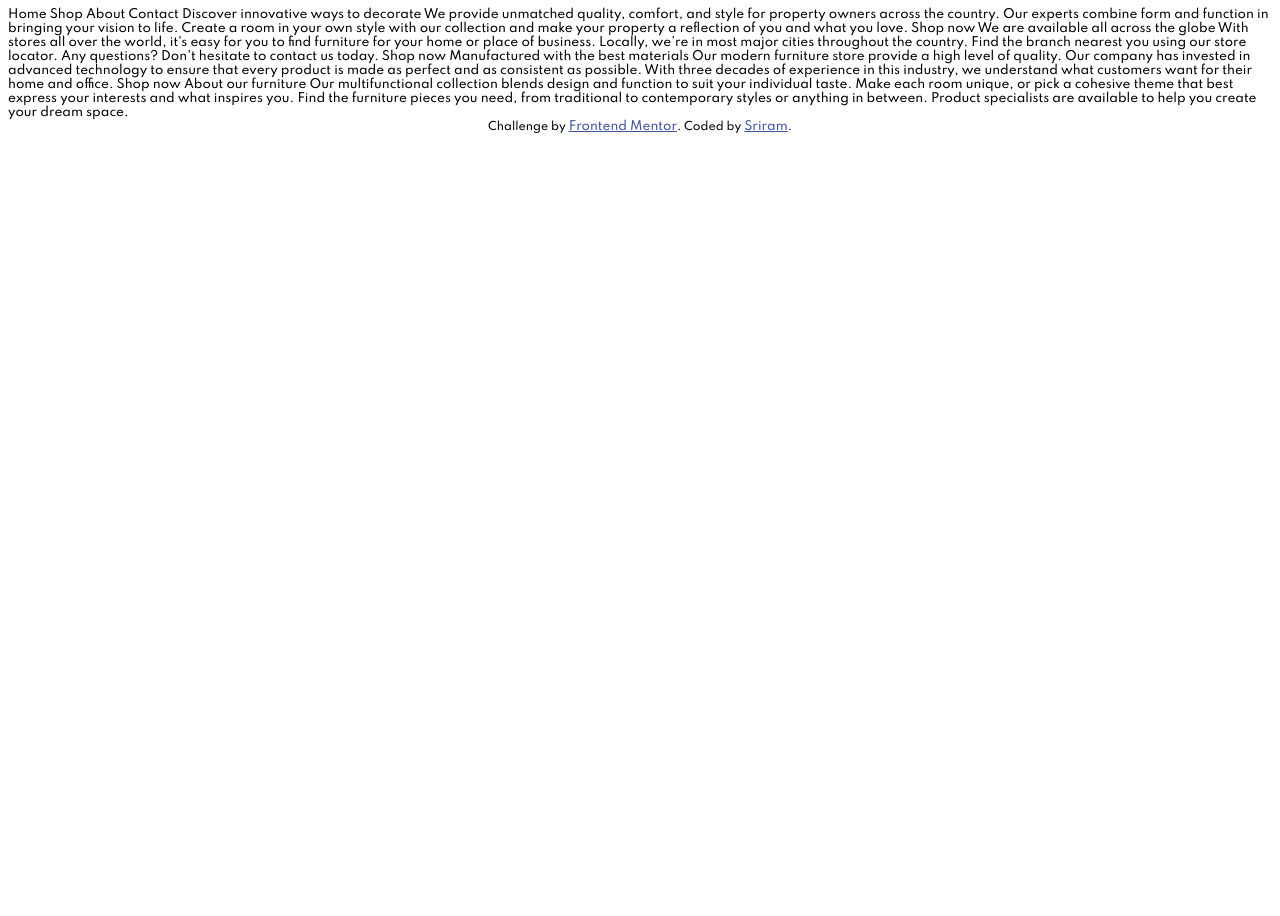
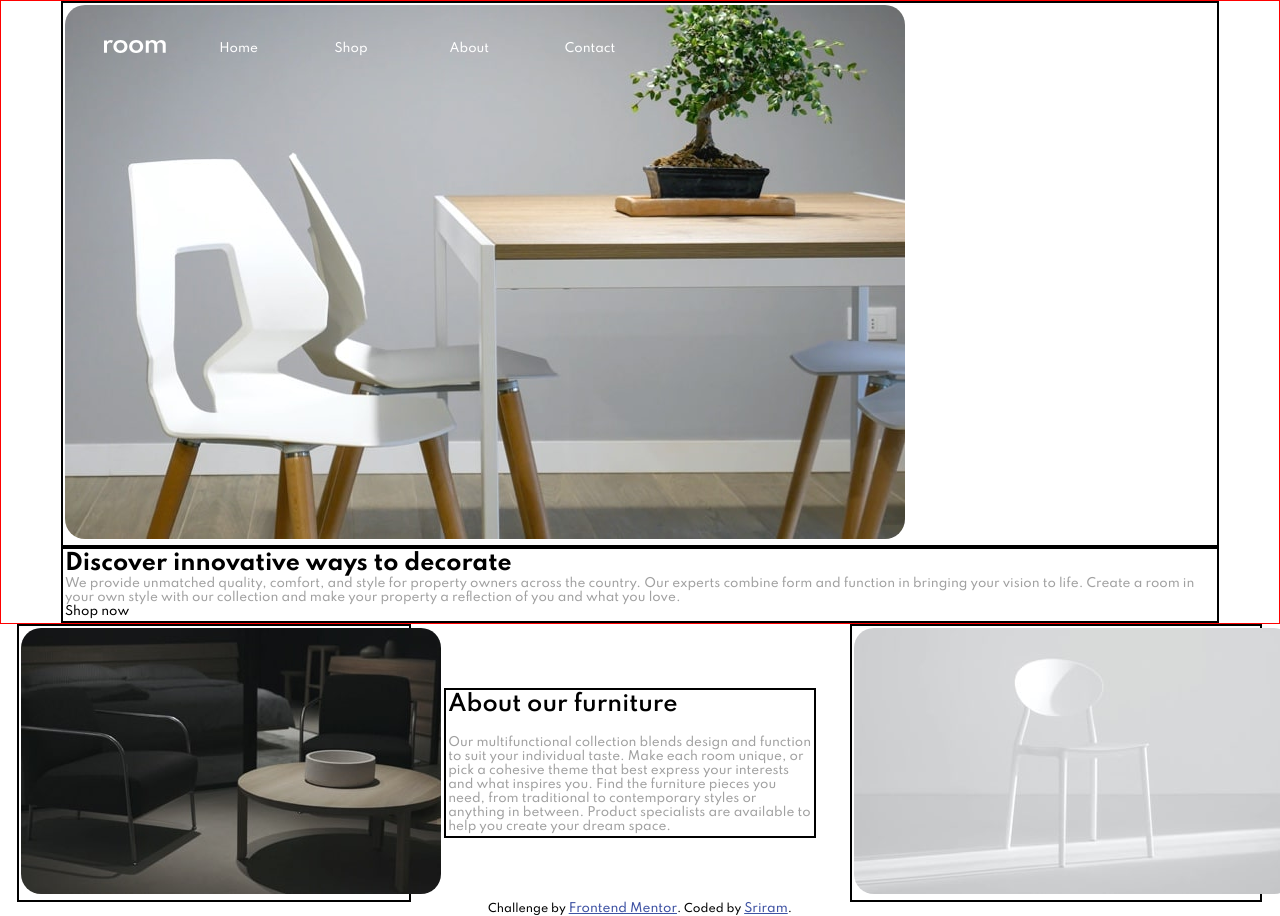
Before and after one commit to sr347012/frontEndMentorProjects-roomHomepage, a plain HTML site: page index.html in a window 1280 px wide. Before the commit the page ends 800 px from the top, so only its background shows below. Drawn offline with Linux system fonts and the light colour scheme.

Commit message:
initial version

```diff
--- a/index.html
+++ b/index.html
@@ -18,45 +18,106 @@
   </style>
 </head>
 <body>
-  Home
-  Shop
-  About
-  Contact
+  <div class="container">
 
+  <header class="header">
+
+      <ul class="nav-list">
+        <li class="nav-link">
+          <img src="./logo.svg" alt=""></li>
+        <li class="nav-link">Home</li>
+        <li class="nav-link">Shop</li>
+        <li class="nav-link">About</li>
+        <li class="nav-link">Contact</li>
+      </ul>
+  </header>
+  <main>
+    <div class="grid-items">
+      <div class="grid-main">
+        <section class="section-class grid-main-item">
+          <img src="desktop-image-hero-1.jpg" alt="">
+        </section>
+
+        <section class="section-class grid-main-item ">
+          <div class="card-section-heading">
             Discover innovative ways to decorate
+          </div>
 
+          <div class="card-section-text">
             We provide unmatched quality, comfort, and style for property owners across the country.
             Our experts combine form and function in bringing your vision to life. Create a room in your
             own style with our collection and make your property a reflection of you and what you love.
+          </div>
 
           Shop now
+        </section>
 
+      </div>
+      <!-- <section class="">
+        <img src="desktop-image-hero-2.jpg" alt="">
+      </section>
+
+      <section class="section-class">
+        <div class="card-section-heading">
           We are available all across the globe
 
+        </div>
+        <div class="card-section-text">
           With stores all over the world, it's easy for you to find furniture for your home or place of business.
           Locally, we’re in most major cities throughout the country. Find the branch nearest you using our
           store locator. Any questions? Don't hesitate to contact us today.
 
+        </div>
         Shop now
 
+      </section>
+
+      <section class="section-class">
+        <section class="">
+          <img src="desktop-image-hero-3.jpg" alt="">
+        </section>
+        <div class="card-section-heading">
           Manufactured with the best materials
 
+        </div>
+        <div class="card-section-text">
           Our modern furniture store provide a high level of quality. Our company has invested in advanced technology
           to ensure that every product is made as perfect and as consistent as possible. With three decades of
           experience in this industry, we understand what customers want for their home and office.
 
+        </div>
+
         Shop now
 
+      </section> -->
+      <section class="section-class">
+        <img src="image-about-dark.jpg" alt="">
+      </section>
+      <section  class="section-class">
+        <div class="about-card-heading">
           About our furniture
-
+        </div>
+        <div class="card-section-text">
           Our multifunctional collection blends design and function to suit your individual taste.
           Make each room unique, or pick a cohesive theme that best express your interests and what
           inspires you. Find the furniture pieces you need, from traditional to contemporary styles
           or anything in between. Product specialists are available to help you create your dream space.
+        </div>
+
+      </section>
+      <section class="section-class">
+        <img src="image-about-light.jpg" alt="">
+      </section>
+    </div>
+
+
+  </main>
 
   <div class="attribution">
     Challenge by <a href="https://www.frontendmentor.io?ref=challenge" target="_blank">Frontend Mentor</a>.
     Coded by <a href="#">Sriram</a>.
   </div>
+</div>
+
 </body>
 </html>
--- a/styles.css
+++ b/styles.css
@@ -26,8 +26,121 @@
 
 /* --Family: [Spartan](https://fonts.google.com/specimen/Spartan) */
 /* - Weights: 500, 600, 700 */
+:root {
+--DarkGray : hsl(0, 0%, 63%);
+--Black: hsl(0, 0%, 0%);
+--White: hsl(0, 0%, 100%);
+--VeryDarkGray: hsl(0, 0%, 27%);
+}
 
 * {
     font-family: 'Spartan', sans-serif;
     font-size: 12px;
+
 }
+
+body {
+    box-sizing: border-box;
+    margin: 0;
+    padding: 0;
+}
+.container {
+    display: grid;
+    align-items: center;
+    justify-content: center;
+    position: relative;
+}
+header {
+    display: flex;
+    width: 90%;
+    height: 10vh;
+    top: 1%;
+    left: 5%;
+    z-index: 1;
+    position: absolute;
+    /* background-color: blue; */
+    margin: auto;
+    color: var(--White);
+    /* justify-content: space-around; */
+}
+
+
+.nav-list {
+    display: flex;
+    align-items: center;
+    justify-content: space-around;
+    width: 50%;
+
+
+}
+.nav-link {
+    list-style: none;
+    flex: 1;
+    /* padding: 2%;
+    margin: 5%;
+    align-items: flex-end;
+     justify-content: space-between; */
+     /* letter-spacing: 2%; */
+    /* display: flex; */
+}
+.grid-items {
+    display: grid;
+    /* gap: 2rem; */
+    /* padding: 1rem; */
+    grid-template-columns: repeat(3, 1fr);
+}
+.section-class {
+    width: 90%;
+    margin: auto;
+    border: 2px solid;
+    padding: 2px;
+    position: relative  ;
+}
+.card-section-heading {
+    font-size: 22px;
+    font-weight: 700;
+}
+.card-section-text {
+    font-size: 12px;
+    color: var(--DarkGray);
+}
+.about-card-heading {
+    font-size: 22px;
+    font-weight: 600;
+    /* margin: 10px;
+    padding: 2px; */
+    height: auto;
+    letter-spacing: 10%;
+    text-align: left;
+    /* text-justify: newspaper; */
+    margin-bottom: 5%;
+}
+
+.grid-col-span-2 {
+    grid-column: span 2;
+}
+
+.grid-row-span-2 {
+    grid-row: span 2;
+}
+
+.grid-main {
+    grid-column-start: 1;
+    grid-column-end: span 3;
+    border: 1px solid red;
+}
+.grid-main-item {
+    grid-template-columns: 60% 40%;
+}
+
+.grid-items section img {
+    width: auto;
+    height: auto;
+    border-radius: 20px;
+}
+
+.position-relative {
+    position: relative;
+    display: flex;
+    display: inline;
+}
```
Lines whose indentation alone changed are shown as unchanged.
